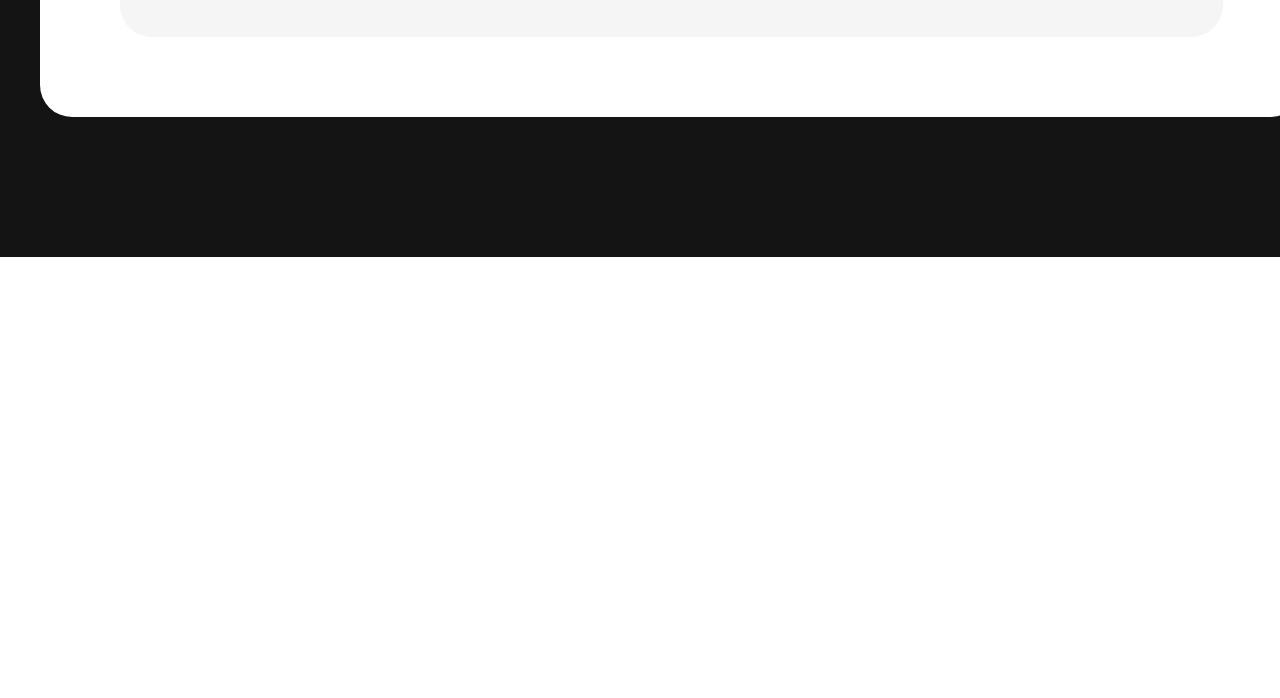
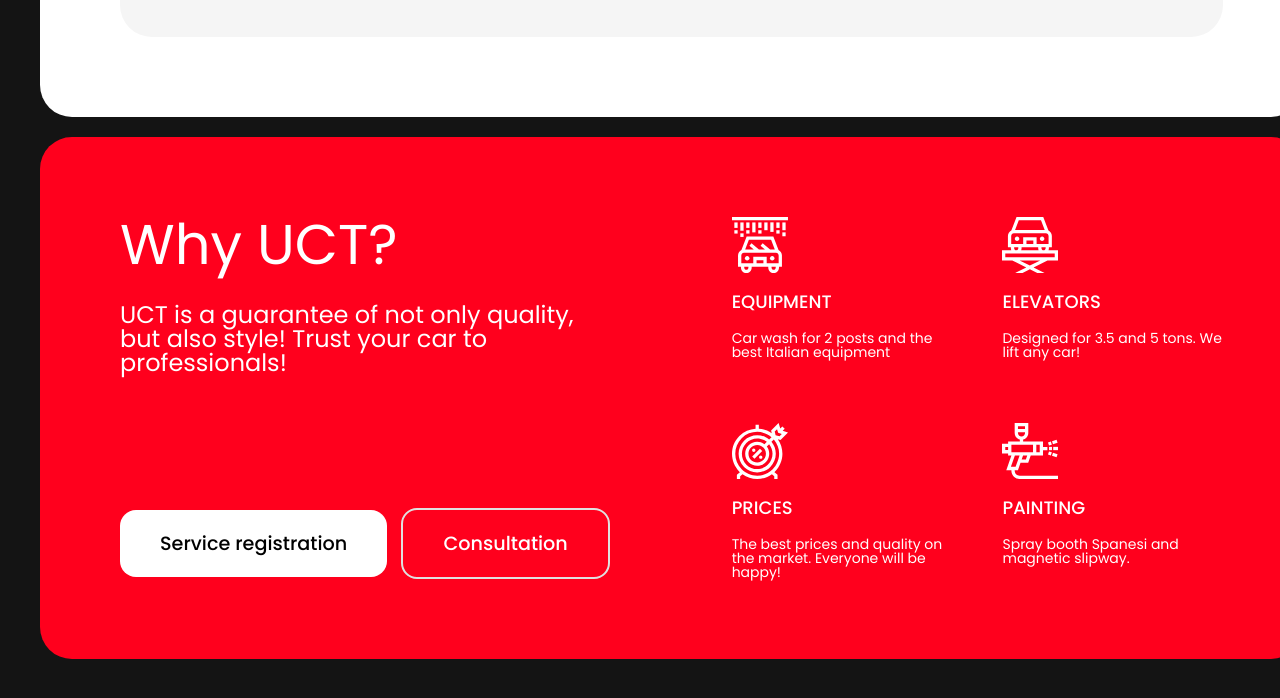
Before and after one commit to ArtmMtvnko/Car-servise, a website built with webpack: page src/index.html in a window 1280 px wide. Shown: the part 2316-3014 px from the top of the page. Before the commit the page ends 2573 px from the top, so only its background shows below. Built offline with nearby package versions, Linux system fonts and the light colour scheme; files whose address does not match are found by name.

Commit message:
Beta ersion of project
Ended with footer and added some animation
(on cards and) social links. Will try to add more
unusual animations and try to make it a little responsive

```diff
--- a/src/index.html
+++ b/src/index.html
@@ -134,33 +134,33 @@
             </main>
             <footer class="footer">
                 <div class="footer__title-wrap">
-                    <div class="footer__title"></div>
-                    <div class="footer__subtitle"></div>
+                    <div class="footer__title">Why UCT?</div>
+                    <div class="footer__subtitle">UCT is a guarantee of not only quality, but also style! Trust your car to professionals!</div>
                 </div>
                 <div class="footer__buttons">
-                    <a href="#" class="footer__button"></a>
-                    <a href="#" class="footer__button"></a>
+                    <a href="#" class="footer__button">Service registration</a>
+                    <a href="#" class="footer__button">Consultation</a>
                 </div>
                 <div class="footer__services">
                     <div class="footer__service">
-                        <div class="footer__service-icon"></div>
-                        <div class="footer__service-title"></div>
-                        <div class="footer__service-subtitle"></div>
+                        <img src="assets/icons/footer-icon1.svg" class="footer__service-icon">
+                        <div class="footer__service-title">Equipment</div>
+                        <div class="footer__service-subtitle">Car wash for 2 posts and the best Italian equipment</div>
                     </div>
                     <div class="footer__service">
-                        <div class="footer__service-icon"></div>
-                        <div class="footer__service-title"></div>
-                        <div class="footer__service-subtitle"></div>
+                        <img src="assets/icons/footer-icon2.svg" class="footer__service-icon">
+                        <div class="footer__service-title">Elevators</div>
+                        <div class="footer__service-subtitle">Designed for 3.5 and 5 tons. We lift any car!</div>
                     </div>
                     <div class="footer__service">
-                        <div class="footer__service-icon"></div>
-                        <div class="footer__service-title"></div>
-                        <div class="footer__service-subtitle"></div>
+                        <img src="assets/icons/footer-icon3.svg" class="footer__service-icon">
+                        <div class="footer__service-title">Prices</div>
+                        <div class="footer__service-subtitle">The best prices and quality on the market. Everyone will be happy!</div>
                     </div>
                     <div class="footer__service">
-                        <div class="footer__service-icon"></div>
-                        <div class="footer__service-title"></div>
-                        <div class="footer__service-subtitle"></div>
+                        <img src="assets/icons/footer-icon4.svg" class="footer__service-icon">
+                        <div class="footer__service-title">Painting</div>
+                        <div class="footer__service-subtitle">Spray booth Spanesi and magnetic slipway.</div>
                     </div>
                 </div>
             </footer>
--- /dev/null
+++ b/src/styles/footer.scss
@@ -0,0 +1,71 @@
+.footer {
+    display: grid;
+    grid-template: repeat(2, 1fr) / repeat(2, 1fr);
+    column-gap: 120px;
+
+    border-radius: 32px;
+    background-color: #ff001d;
+
+    padding: 80px;
+}
+
+.footer__title-wrap {
+    .footer__title {
+        font-size: 56px;
+        color: #fff;
+        margin: 0 0 30px 0;
+    }
+
+    .footer__subtitle {
+        font-size: 24px;
+        color: #fff;
+    }
+}
+
+.footer__buttons {
+    grid-area: 2 / 1;
+    align-self: end;
+
+    .footer__button {
+        display: inline-block;
+
+        padding: 24px 40px;
+
+        border-radius: 16px;
+        font-size: 1.2rem;
+        font-weight: 500;
+
+        &:nth-child(1) {
+            background-color: #ffffff;
+            color: #000;
+            margin: 0 10px 0 0;
+        }
+
+        &:nth-child(2) {
+            border: 2px solid #e0e0e0;
+            color: #fff;
+        }
+    }
+}
+
+.footer__services {
+    grid-row: 1 / 3;
+
+    display: grid;
+    grid-template: repeat(2, 1fr) / repeat(2, 1fr);
+    gap: 50px;
+
+    color: #fff;
+
+    .footer__service-title {
+        margin: 20px 0;
+
+        text-transform: uppercase;
+        font-size: 18px;
+        font-weight: 500;
+    }
+
+    .footer__service-subtitle {
+        font-size: 14px;
+    }
+}
--- a/src/styles/index.scss
+++ b/src/styles/index.scss
@@ -2,12 +2,15 @@
 @import "./null-styles.scss";
 @import "./header.scss";
 @import "./main.scss";
+@import "./footer.scss";
+@import "./scrolle-bar.scss";
 
 body {
     font-family: 'Poppins', sans-serif;
 }
 
 .wrapper {
+    background-image: linear-gradient(30deg, #000, #4c4c4c);
     display: grid;
     grid-template: 1fr / 1fr minmax(auto, 1440px) 1fr;
 }
--- a/src/styles/main.scss
+++ b/src/styles/main.scss
@@ -10,6 +10,13 @@
 
         border-radius: 32px;
         background-color: #1e1e1e;
+        cursor: pointer;
+        transition: 0.3s;
+
+        &:hover {
+            box-shadow: 0 0 10px #fff;
+            transform: scale(1.02);
+        }
 
         &:nth-child(5) {
             background-color: #ff001d;
@@ -33,7 +40,6 @@
             grid-area: 1 / 2 / 3 / 3;
             align-self: end;
         }
-
     }
 }
 
@@ -42,6 +48,7 @@
     grid-template: auto 1fr auto / 1fr 1fr;
 
     padding: 80px;
+    margin: 20px 0;
 
     background-color: #fff;
     border-radius: 32px;
@@ -71,6 +78,7 @@
             height: fit-content;
             padding: 20px;
             border-radius: 14px;
+            cursor: pointer;
 
             &::before {
                 content: "";
@@ -94,7 +102,7 @@
         }
         .favorite__right {
             background-color: #ff001d;
-            // border: none;
+            margin: 0 0 0 20px;
 
             &::before {
                 transform: translateY(-3px) rotate(45deg);
@@ -123,6 +131,10 @@
             display: grid;
             grid-template: auto 1fr auto / 1fr;
 
+            img {
+                cursor: pointer;
+            }
+
             .favorite__card-title {
                 margin: 20px 0;
                 line-height: 1.5rem;
@@ -130,6 +142,7 @@
 
             .favorite__card-more {
                 font-size: 14px;
+                cursor: pointer;
 
                 span {
                     display: inline-block;
@@ -146,9 +159,9 @@
     grid-template: 1fr / repeat(4, 1fr);
     gap: 16px;
 
+    padding: 40px;
+
     background-color: #f5f5f5;
-
-    padding: 40px;
     border-radius: 32px;
 
     .social-links__title {
@@ -167,6 +180,12 @@
         padding: 24px 48px;
         border-radius: 16px;
         background-color: #ffffff;
+        cursor: pointer;
+        transition: 0.2s;
+
+        &:hover {
+            box-shadow: 0 0 10px #6e6e6e7a;
+        }
 
         img {
             width: 1.6rem;
@@ -175,5 +194,6 @@
         p {
             margin: 0 10px;
         }
+
     }
 }
--- /dev/null
+++ b/src/styles/scrolle-bar.scss
@@ -0,0 +1,18 @@
+body {
+    &::-webkit-scrollbar {
+        width: 20px;    /* ширина всей полосы прокрутки */
+    }
+
+    &::-webkit-scrollbar-track {
+        background: #3c3c3c;   /* цвет зоны отслеживания */
+    }
+
+    &::-webkit-scrollbar-thumb {
+        background-color: #cccccc57;    /* цвет бегунка */
+        // border-radius: 20px;    /* округлось бегунка */
+        // border: 3px solid #000000;  /* отступ вокруг бегунка */
+        &:hover {
+            background-color: #e7e7e773;
+        }
+    }
+}
```
Also changed, not shown: src/assets/icons/footer-icon1.svg (added), src/assets/icons/footer-icon2.svg (added), src/assets/icons/footer-icon3.svg (added), src/assets/icons/footer-icon4.svg (added).
